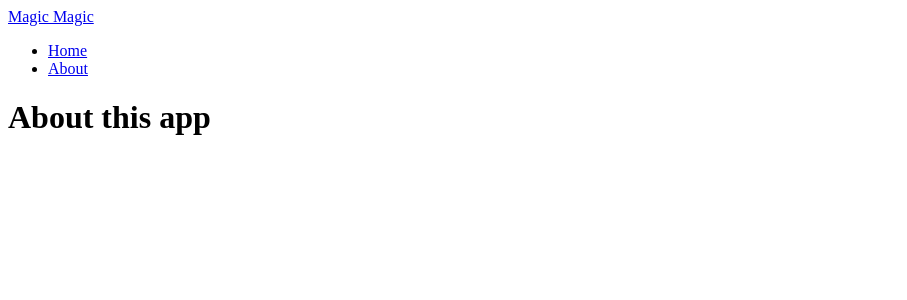
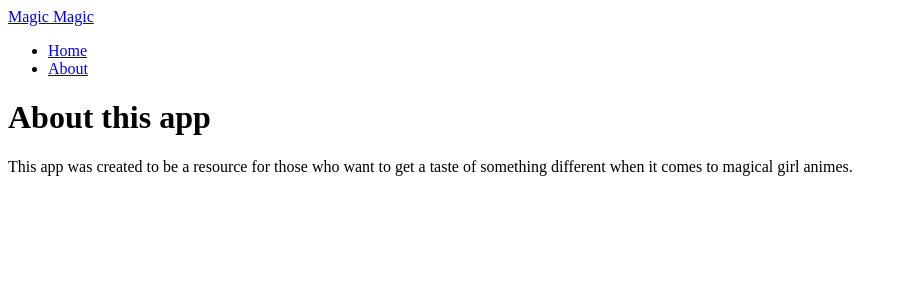
Before and after one commit to nneverson/Magic-Magic, a React (Create React App) app: page /about in a window 1280 px wide. Shown: the top 300 px of the page, without its empty margins (0-907 px from the left). Built offline with nearby package versions, Linux system fonts and the light colour scheme.

Commit message:
just in case

```diff
--- a/src/App.js
+++ b/src/App.js
@@ -14,7 +14,6 @@ const App = () => {
 
 			<main>
 				<Route path='/' exact component={Animes} />
-				<Route path='/' exact component={Animes} />
 				<Route
 					path='/details/:id'
 					render={(routerProps) => <AnimeDetails match={routerProps.match} />}
--- a/src/components/About.js
+++ b/src/components/About.js
@@ -1,11 +1,15 @@
 import React from 'react';
 
 const About = () => {
-    return (
-        <div>
-            <h1>About this app</h1>
-        </div>
-    );
+	return (
+		<div>
+			<h1>About this app</h1>
+			<div className='aboutText'>
+				This app was created to be a resource for those who want to get a taste
+				of something different when it comes to magical girl animes.
+			</div>
+		</div>
+	);
 };
 
 export default About;
--- a/src/components/AnimeDetails.js
+++ b/src/components/AnimeDetails.js
@@ -17,7 +17,12 @@ const AnimeDetails = ({ match }) => {
 	}
 	return (
 		<div className='details-container'>
+			<div>
+				<img src={animeDetails.image_url} />
+			</div>
+			<p>{animeDetails.title_english}</p>
 			<p>{animeDetails.title}</p>
+			<p>{animeDetails.synopsis}</p>
 		</div>
 	);
 };
--- a/src/components/Animes.js
+++ b/src/components/Animes.js
@@ -20,7 +20,7 @@ const shows = [
 	{
 		image: 'https://cdn.myanimelist.net/images/anime/1514/100469.jpg',
 		title: 'Magical Girl Special Ops Asuka',
-		id: 94235,
+		id: 37979,
 	},
 	{
 		image: 'https://cdn.myanimelist.net/images/anime/8/77057.jpg',
```
Also changed, not shown: src/components/Nav.js (+1 -9 lines).
